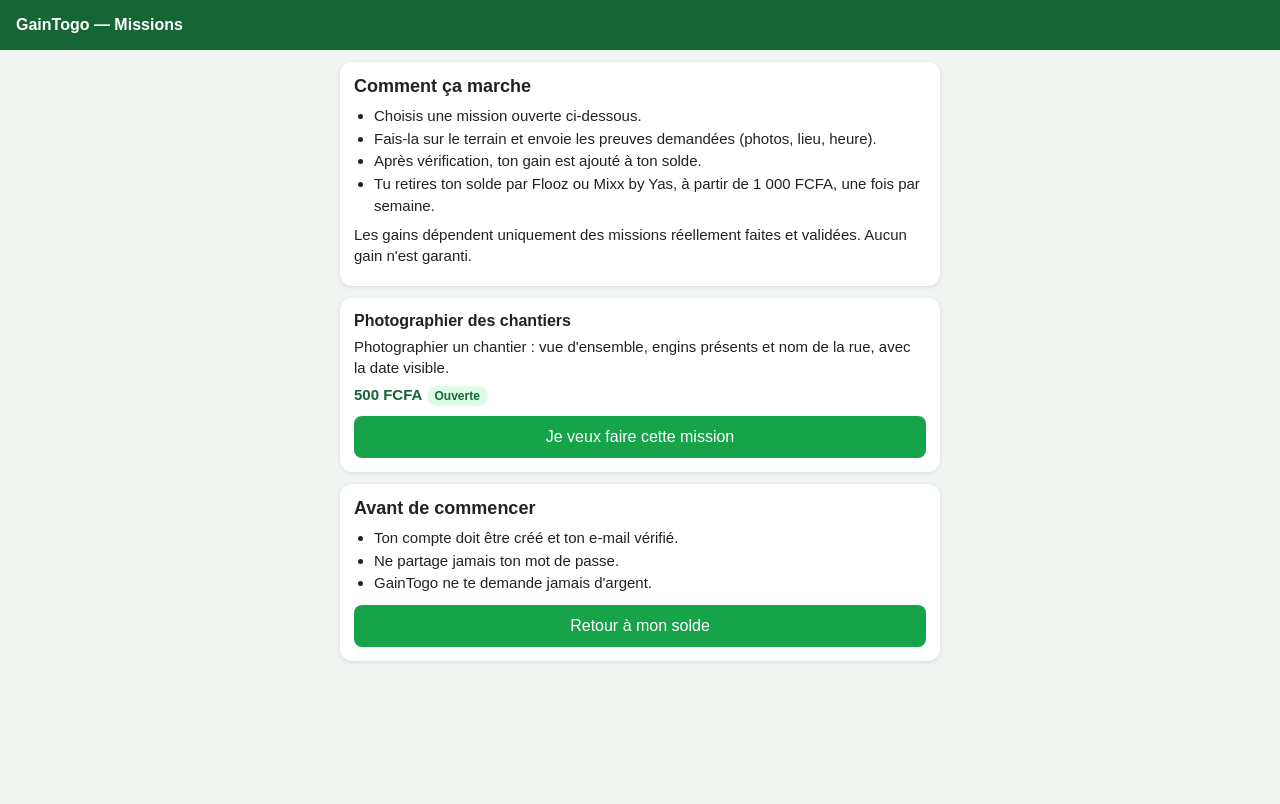
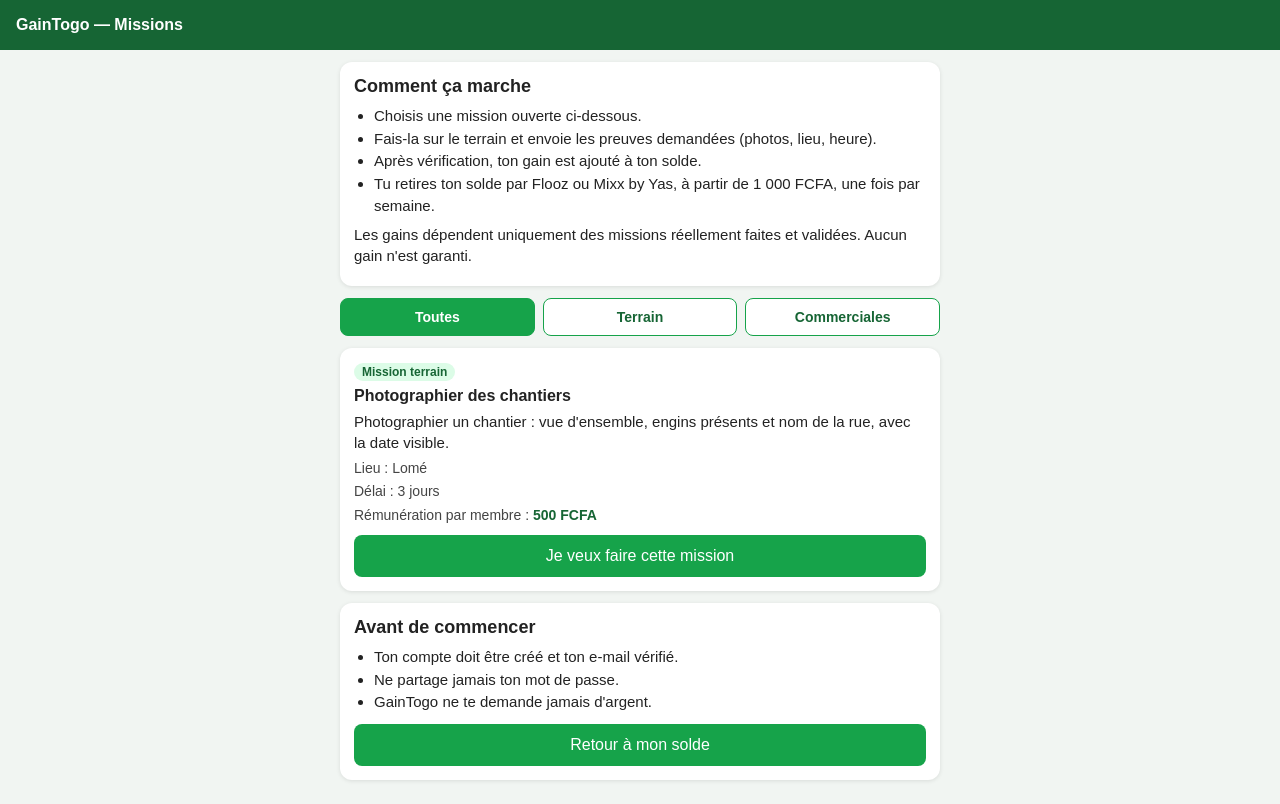
Before and after one commit to seignor28-bot/gaintogo, a plain HTML site: page missions.html in a window 1280 px wide. Drawn offline with Linux system fonts and the light colour scheme.

Commit message:
Update missions.html

```diff
--- a/missions.html
+++ b/missions.html
@@ -14,9 +14,13 @@
   p { margin: 6px 0; font-size: 15px; line-height: 1.4; }
   ul { margin: 6px 0; padding-left: 20px; font-size: 15px; line-height: 1.5; }
   .prix { color: #166534; font-weight: bold; }
-  .etat { display: inline-block; padding: 2px 8px; border-radius: 999px; font-size: 12px; font-weight: bold; }
-  .ouverte { background: #dcfce7; color: #166534; }
-  .complete { background: #e5e7eb; color: #555; }
+  .cat { display: inline-block; padding: 2px 8px; border-radius: 999px; font-size: 12px; font-weight: bold; margin-bottom: 6px; }
+  .terrain { background: #dcfce7; color: #166534; }
+  .commerciale { background: #fef3c7; color: #92400e; }
+  .info { font-size: 14px; color: #444; margin: 4px 0; }
+  .filtres { display: flex; gap: 8px; margin-bottom: 12px; }
+  .filtre { flex: 1; padding: 10px 4px; font-size: 14px; border: 1px solid #16a34a; border-radius: 8px; background: #fff; color: #166534; font-weight: bold; }
+  .filtre.actif { background: #16a34a; color: #fff; }
   .btn { display: block; text-align: center; padding: 12px; margin-top: 10px; font-size: 16px; border-radius: 8px; background: #16a34a; color: #fff; text-decoration: none; }
   a { color: #166534; }
 </style>
@@ -35,6 +39,12 @@
     <p>Les gains dépendent uniquement des missions réellement faites et validées. Aucun gain n'est garanti.</p>
   </div>
 
+  <div class="filtres">
+    <button class="filtre actif" data-f="toutes">Toutes</button>
+    <button class="filtre" data-f="terrain">Terrain</button>
+    <button class="filtre" data-f="commerciale">Commerciales</button>
+  </div>
+
   <div id="liste"></div>
 
   <div class="carte">
@@ -50,21 +60,27 @@
 
 <script>
 // Pour modifier la page : changer cette liste, puis enregistrer le fichier sur GitHub.
-// etat : "ouverte" ou "complete"
+// categorie : "terrain" ou "commerciale"
+// etat : "ouverte" (affichée) ou "complete" (cachée)
 const MISSIONS = [
   {
+    categorie: "terrain",
     titre: "Photographier des chantiers",
     description: "Photographier un chantier : vue d'ensemble, engins présents et nom de la rue, avec la date visible.",
+    localisation: "Lomé",
+    delai: "3 jours",
     paiement: 500,
     etat: "ouverte"
   }
 ];
 
-// Numéro WhatsApp de GainTogo, au format international sans le +, par exemple 22890000000.
+// Numéro WhatsApp de GainTogo, au format international sans le +.
 // Laisse vide pour cacher le bouton.
 const WHATSAPP = "22890426482";
 
+const NOMS = { terrain: "Mission terrain", commerciale: "Mission commerciale" };
 const liste = document.getElementById("liste");
+let filtre = "toutes";
 
 function ajouter(parent, balise, texte, classe) {
   const el = document.createElement(balise);
@@ -74,24 +90,32 @@ function ajouter(parent, balise, texte, classe) {
   return el;
 }
 
-if (MISSIONS.length === 0) {
+function afficher() {
+  liste.innerHTML = "";
+  const visibles = MISSIONS.filter(function (m) {
+    return m.etat === "ouverte" && (filtre === "toutes" || m.categorie === filtre);
+  });
+
+  if (visibles.length === 0) {
     const c = document.createElement("div");
     c.className = "carte";
-  ajouter(c, "p", "Aucune mission ouverte pour le moment. Reviens bientôt.");
+    ajouter(c, "p", "Aucune mission ouverte pour le moment dans cette catégorie. Reviens bientôt.");
     liste.appendChild(c);
+    return;
   }
 
-MISSIONS.forEach(function (m) {
+  visibles.forEach(function (m) {
     const c = document.createElement("div");
     c.className = "carte";
+    ajouter(c, "span", NOMS[m.categorie] || "Mission", "cat " + (m.categorie === "commerciale" ? "commerciale" : "terrain"));
     ajouter(c, "h3", m.titre);
     ajouter(c, "p", m.description);
-  const p = ajouter(c, "p", "");
+    if (m.localisation) ajouter(c, "p", "Lieu : " + m.localisation, "info");
+    if (m.delai) ajouter(c, "p", "Délai : " + m.delai, "info");
+    const p = ajouter(c, "p", "Rémunération par membre : ", "info");
     ajouter(p, "span", Number(m.paiement).toLocaleString("fr-FR") + " FCFA", "prix");
-  p.appendChild(document.createTextNode(" "));
-  ajouter(p, "span", m.etat === "ouverte" ? "Ouverte" : "Complète", "etat " + (m.etat === "ouverte" ? "ouverte" : "complete"));
 
-  if (m.etat === "ouverte" && WHATSAPP) {
+    if (WHATSAPP) {
       const a = document.createElement("a");
       a.className = "btn";
       a.textContent = "Je veux faire cette mission";
@@ -101,6 +125,18 @@ MISSIONS.forEach(function (m) {
     }
     liste.appendChild(c);
   });
+}
+
+document.querySelectorAll(".filtre").forEach(function (b) {
+  b.onclick = function () {
+    filtre = b.getAttribute("data-f");
+    document.querySelectorAll(".filtre").forEach(function (x) { x.classList.remove("actif"); });
+    b.classList.add("actif");
+    afficher();
+  };
+});
+
+afficher();
 </script>
 </body>
 </html>
```
Lines whose indentation alone changed are shown as unchanged.
